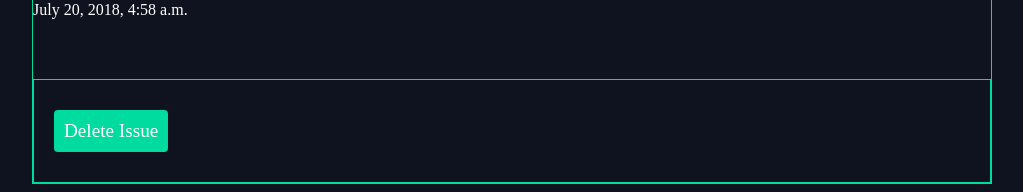
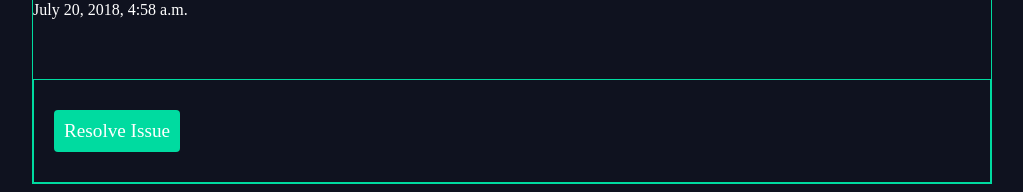
Before and after one commit to pey849/IssueTickets, a Django app: a page that uses TrackIT/tickets/Templates/tickets/ticket_details.html in a window 1280 px wide. Shown: the part 948-1140 px from the top of the page, without its empty margins (128-1151 px from the left). Run offline with Django 3.2, Linux system fonts and the light colour scheme; data comes from the database, SQL or seed files in the repository; both versions use the stored data as it was after the commit.

Commit message:
Add function to resolve a ticket and hide it from the list of tickets since its been resolved

```diff
--- a/TrackIT/tickets/Templates/tickets/ticket_details.html
+++ b/TrackIT/tickets/Templates/tickets/ticket_details.html
@@ -12,10 +12,10 @@
     <p>{{single_ticket_details.issueDescription}}</p>
     <p>{{single_ticket_details.date}}</p>
     <!-- 'slug=single_ticket_details.slug' is the variable we will pass in, which has to match the variable name in the function you call in the view and the name capturing group in urls.py -->
-    <form class="site-form" action="{% url 'ticket_app:delete' slug=single_ticket_details.slug %}" method="post" enctype="multipart/form-data">
+    <form class="site-form" action="{% url 'ticket_app:resolve' slug=single_ticket_details.slug %}" method="post" enctype="multipart/form-data">
       <!-- give it a security token -->
       {% csrf_token %}
-      <input type="submit" value="Delete Issue">
+      <input type="submit" value="Resolve Issue">
     </form>
   </div>
 
--- a/TrackIT/tickets/Templates/tickets/ticket_list.html
+++ b/TrackIT/tickets/Templates/tickets/ticket_list.html
@@ -10,6 +10,10 @@ is looking for since we called the block 'uniqueContent' in our base_layout.html
 
       <!--template to write python code, but does not output code-->
       {% for issueTicket in myTickets %}
+        <!-- if the ticket has been resolved, then we hide it from the list of active tickets -->
+        {% if issueTicket.resolved == True %}
+          <!-- do nothing -->
+        {% else %}
           <div class="ticket">
               <!-- pick the href to be linked to the named capturing group from urls.py that -->
               <!-- has the line 'app_name = ticket_app' and look for the link named 'details'-->
@@ -27,6 +31,7 @@ is looking for since we called the block 'uniqueContent' in our base_layout.html
               <!-- we need to access the actual field's name from User which is username -->
               <p class="reporter">Submited by: {{ issueTicket.reporter.username }}</p>
           </div>
+        {% endif %}
       {% endfor %}
 
 {% endblock %}
--- a/TrackIT/tickets/models.py
+++ b/TrackIT/tickets/models.py
@@ -19,6 +19,7 @@ class Tickets(models.Model):
     date = models.DateTimeField(auto_now_add=True)
     slug = models.SlugField(max_length=50, default="")
     attachment = models.ImageField(default='default.png', blank=True)
+    resolved = models.BooleanField(default=False)
     #associate the User model with our Ticket model
     #essentially the same as the use of ForeignKey in posgreSQL
     #saying these two tables share the same field and could be linked together
--- a/TrackIT/tickets/urls.py
+++ b/TrackIT/tickets/urls.py
@@ -17,8 +17,8 @@ urlpatterns = [
     #that the path we are going to is part of a slug
     path('create/', views.ticket_create_ticket_views, name="create"),
 
-    #path is ../slug/delete/ which calls the delete function and tyhen redirects back to the list
-    re_path(r'^(?P<slug>[\w-]+)/delete/$', views.ticket_delete_ticket_views, name="delete"),
+    #path is ../slug/resolve/ which calls the resolve function and then redirects back to the list
+    re_path(r'^(?P<slug>[\w-]+)/resolve/$', views.ticket_resolved_ticket_views, name="resolve"),
 
     #define a named capturing group for the first parameter
     #reference: https://stackoverflow.com/questions/7988942/what-does-this-django-regex-mean-p
--- a/TrackIT/tickets/views.py
+++ b/TrackIT/tickets/views.py
@@ -50,6 +50,14 @@ def ticket_create_ticket_views(request):
         myTicketCreationForm = myForms.CreateTicketForm
     return render(request,'tickets/create_ticket.html', {'ticketForm':myTicketCreationForm})
 
+#resolve the ticket. Basically we'll hide it from the list
+def ticket_resolved_ticket_views(request, slug):
+    instance = Tickets.objects.get(slug=slug)
+    instance.resolved = True
+    instance.save()
+    print("resolved status: " + str(instance.resolved))
+    return redirect('ticket_app:list')
+
 #deleting an ticket from the database based on the slug found in the database
 #potential problem if there is two tickets with the same slug
 #should authenticate whether they are agents or clients
```
Also changed, not shown: TrackIT/db.sqlite3, TrackIT/myMediaFolder/69301566-simple-wallpapers_nazuuDX.jpg (added), TrackIT/tickets/migrations/0007_tickets_archived.py (added), TrackIT/tickets/migrations/0008_auto_20180719_2300.py (added). Lines whose indentation alone changed are shown as unchanged.
